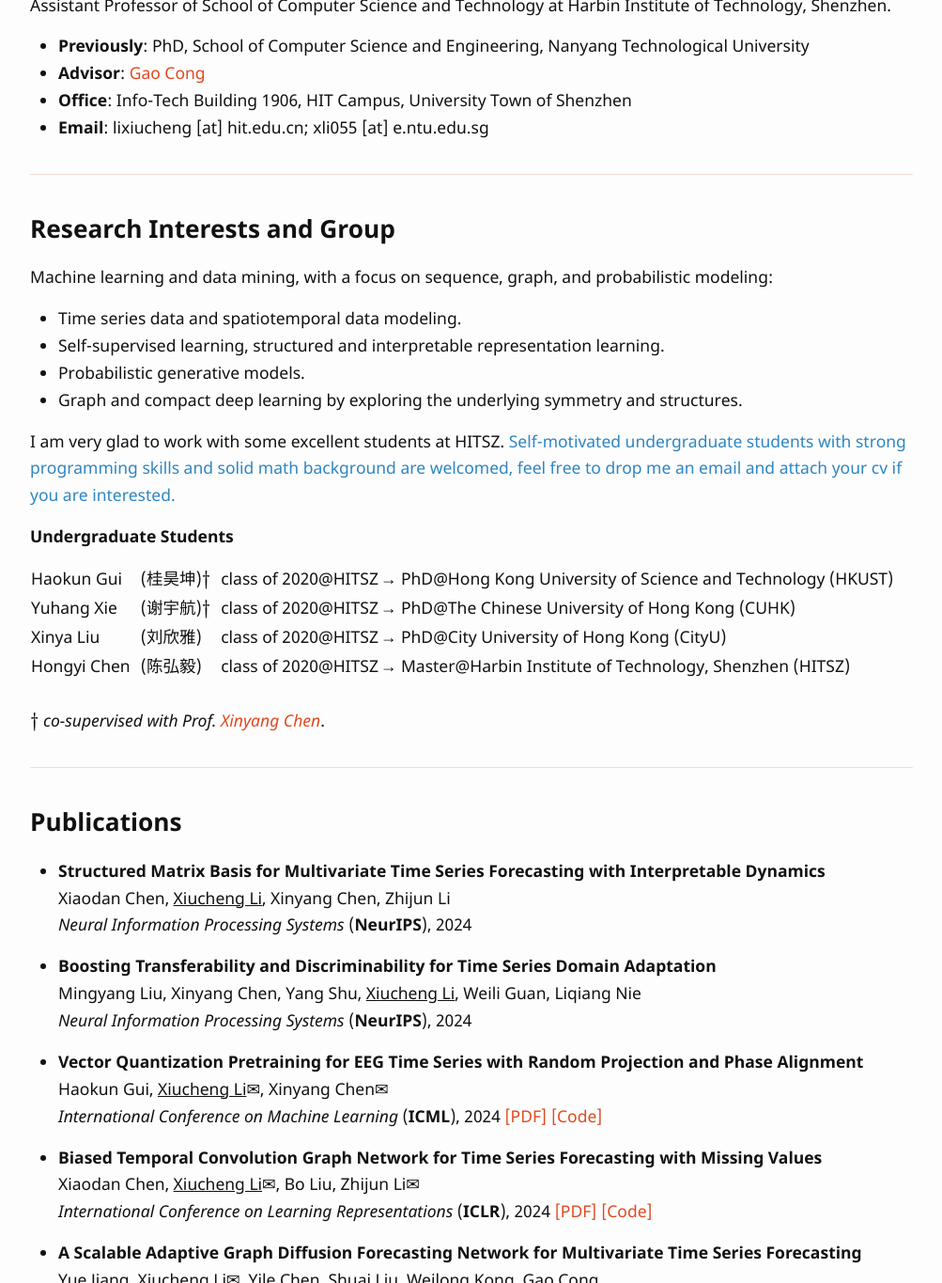
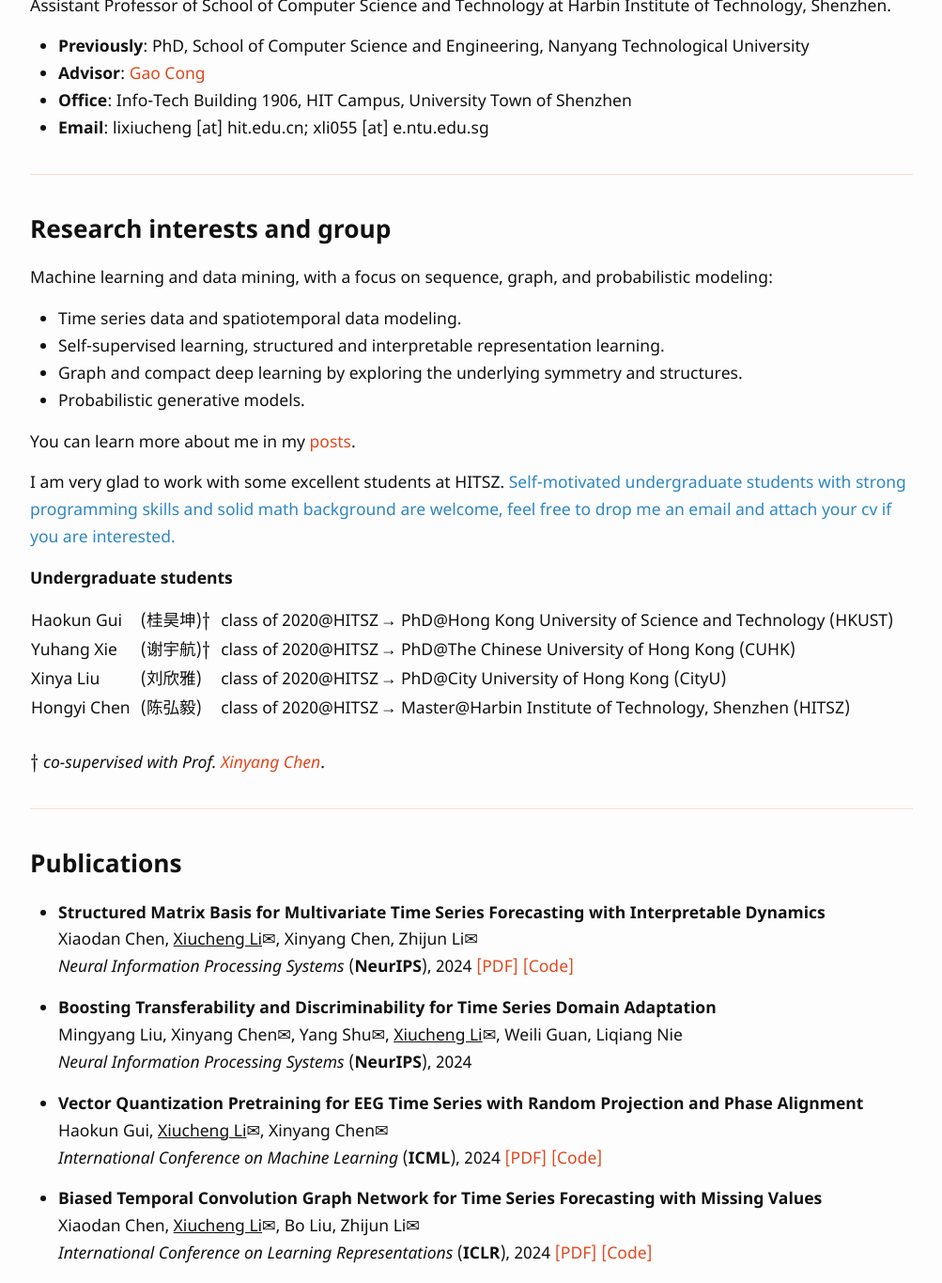
Before and after one commit to boathit/boathit.github.io, a Jekyll site: the page built from index.md, in a window 1280 px wide and 1400 px high, scrolled down 319 px, cut to the strip 35-1400 px from the top of the window. Shown: the whole strip at 94% size, without its empty margins (138-1141 px from the left). Built offline with Jekyll 4.4.1, drawn with Linux system fonts in a browser that asks for light colours; some web fonts are replaced; our own code applies the rules of GitHub Pages for plain Markdown files; some of the changed text lies outside the part shown.

Commit message:
updating 20241030

```diff
--- a/Gemfile
+++ b/Gemfile
@@ -1,5 +1,5 @@
 source "https://rubygems.org"
-#ruby 2.7 ## uncommting when pushing to github, bundle exec jekyll serve --watch
+#ruby 2.7 ## bundle exec jekyll serve --watch
 
 # Hello! This is where you manage which Jekyll version is used to run.
 # When you want to use a different version, change it below, save the
--- a/index.md
+++ b/index.md
@@ -16,18 +16,19 @@ Assistant Professor of School of Computer Science and Technology at Harbin Insti
 
 ---
 
-## Research Interests and Group
+## Research interests and group
 
 Machine learning and data mining, with a focus on sequence, graph, and probabilistic modeling:
 * Time series data and spatiotemporal data modeling.
 * Self-supervised learning, structured and interpretable representation learning.
+* Graph and compact deep learning by exploring the underlying symmetry and structures.
 * Probabilistic generative models.
-* Graph and compact deep learning by exploring the underlying symmetry and structures.
 
+You can learn more about me in my <a href="{{ '/posts.html' | relative_url }}">posts</a>.
 
-I am very glad to work with some excellent students at HITSZ. <font color="#2E86C1">Self-motivated undergraduate students with strong programming skills and solid math background are welcomed, feel free to drop me an email and attach your cv if you are interested.</font>
+I am very glad to work with some excellent students at HITSZ. <font color="#2E86C1">Self-motivated undergraduate students with strong programming skills and solid math background are welcome, feel free to drop me an email and attach your cv if you are interested.</font>
 
-#### Undergraduate Students
+#### Undergraduate students
 
 |:--------|:--------|:-------|:--------|
 | Haokun Gui |&nbsp; (桂昊坤)$$\dagger$$   |&nbsp; class of 2020@HITSZ |&rarr; PhD@Hong Kong University of Science and Technology (HKUST)|
@@ -45,11 +46,11 @@ $$\dagger$$ *co-supervised with Prof. [Xinyang Chen](https://faculty.hitsz.edu.c
 ## Publications
 
 - **Structured Matrix Basis for Multivariate Time Series Forecasting with Interpretable Dynamics**\
-  Xiaodan Chen, <ins>Xiucheng Li</ins>, Xinyang Chen, Zhijun Li\
-  *Neural Information Processing Systems* (**NeurIPS**), 2024
+  Xiaodan Chen, <ins>Xiucheng Li</ins><span>&#9993;</span>, Xinyang Chen, Zhijun Li<span>&#9993;</span>\
+  *Neural Information Processing Systems* (**NeurIPS**), 2024 [[PDF]]({{ '/assets/pdfs/nips24-sumba.pdf' | relative_url }}) [[Code]](https://github.com/chenxiaodanhit/Sumba)
 
 - **Boosting Transferability and Discriminability for Time Series Domain Adaptation**\
-  Mingyang Liu, Xinyang Chen, Yang Shu, <ins>Xiucheng Li</ins>,  Weili Guan, Liqiang Nie\
+  Mingyang Liu, Xinyang Chen<span>&#9993;</span>, Yang Shu<span>&#9993;</span>, <ins>Xiucheng Li</ins><span>&#9993;</span>,  Weili Guan, Liqiang Nie\
   *Neural Information Processing Systems* (**NeurIPS**), 2024
 
 - **Vector Quantization Pretraining for EEG Time Series with Random Projection and Phase Alignment**\
@@ -76,6 +77,10 @@ $$\dagger$$ *co-supervised with Prof. [Xinyang Chen](https://faculty.hitsz.edu.c
 - **DeepMeshCity: A Deep Learning Model for Urban Grid Prediction**\
   Chi Zhang, Linhao Cai, Meng Chen, <ins>Xiucheng Li</ins><span>&#9993;</span>, Gao Cong\
   *ACM Transactions on Knowledge Discovery from Data* (**TKDD**), 2024 [[PDF]]({{ '/assets/pdfs/tkdd24-deepmeshcity.pdf' | relative_url }})
+
+- **Spatial-Temporal Cross-View Contrastive Pre-training for Check-in Sequence Representation Learning**\
+  Letian Gong, Huaiyu Wan, Shengnan Guo, <ins>Xiucheng Li</ins>, Yan Lin, Erwen Zheng, Tianyi Wang, Z. Zhou, Y. Lin\
+  *IEEE Transactions on Knowledge and Data Engineering* (**TKDE**), 2024 [[PDF]](https://arxiv.org/pdf/2407.15899)
 
 - **Multivariate Time-series Imputation with Disentangled Temporal Representations**\
   Shuai Liu, <ins>Xiucheng Li</ins><span>&#9993;</span>, Gao Cong, Yile Chen, Yue Jiang\
```
Also changed, not shown: 1 other file.
